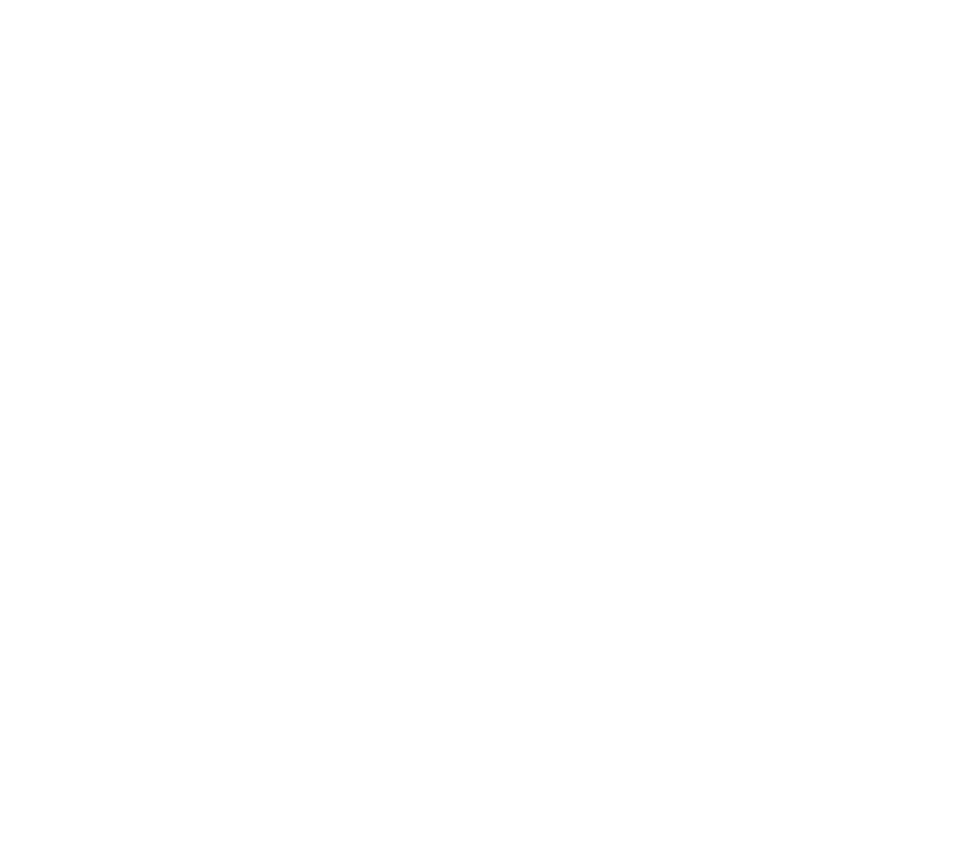
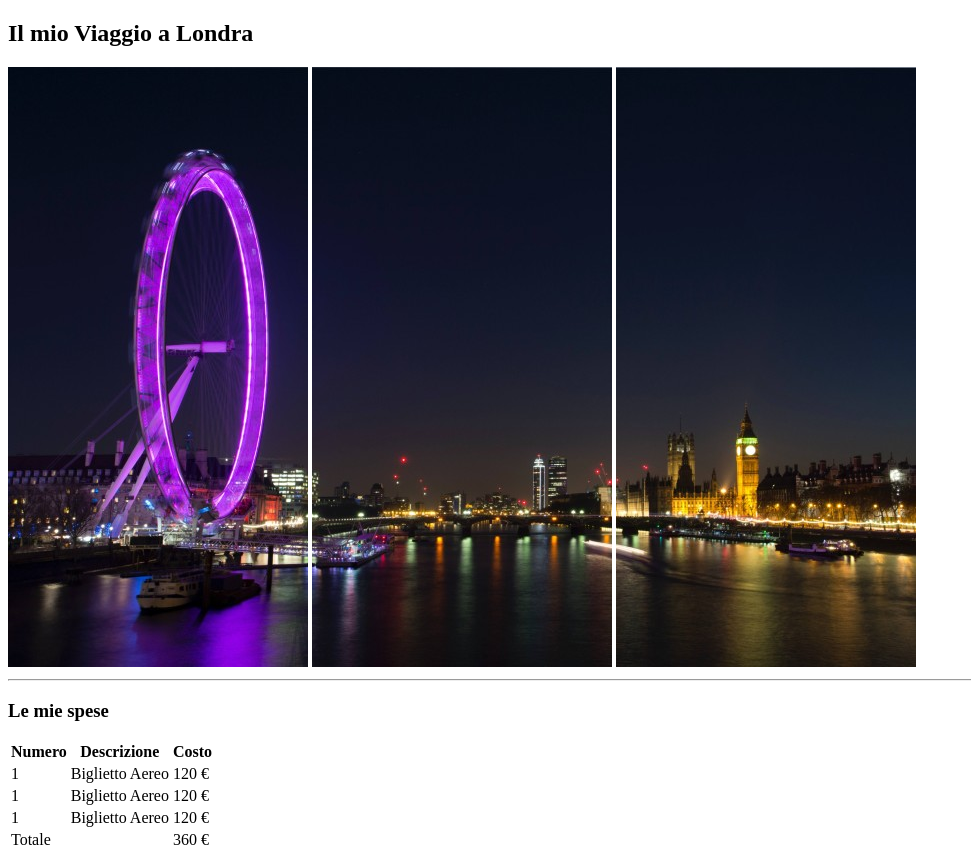
Before and after one commit to SimoneVerzeletti/html-london-trip, a plain HTML site: page index.html in a window 1280 px wide. Shown: the whole page, without its empty margins (0-971 px from the left). Before the commit the page ends 800 px from the top, so only its background shows below. Drawn offline with Linux system fonts and the light colour scheme.

Commit message:
feat: titolo-immagini-tabella

```diff
--- a/index.html
+++ b/index.html
@@ -1,11 +1,59 @@
 <!DOCTYPE html>
 <html lang="en">
+
 <head>
     <meta charset="UTF-8">
     <meta name="viewport" content="width=device-width, initial-scale=1.0">
     <title>Viaggio a Londra</title>
 </head>
+
 <body>
+    <section>
+        <h1>Il mio Viaggio a Londra</h1>
+        <div>
+            <img src="./img/pexels-bill-emrich-230794-0.jpg" alt="The London Eye">
+            <img src="./img/pexels-bill-emrich-230794-1.jpg" alt="London Bridge">
+            <img src="./img/pexels-bill-emrich-230794-2.jpg" alt="Big Bang London">
+        </div>
+    </section>
+    <hr>
+    <section>
+        <h3>Le mie spese</h3>
+        <table>
+
+            <thead>
+                <tr>
+                    <th>Numero</th>
+                    <th>Descrizione</th>
+                    <th>Costo</th>
+                </tr>
+            </thead>
+            <tbody>
+                <tr>
+                    <td>1</td>
+                    <td>Biglietto Aereo</td>
+                    <td>120 &euro;</td>
+                </tr>
+                <tr>
+                    <td>1</td>
+                    <td>Biglietto Aereo</td>
+                    <td>120 &euro;</td>
+                </tr>
+                <tr>
+                    <td>1</td>
+                    <td>Biglietto Aereo</td>
+                    <td>120 &euro;</td>
+                </tr>
+            </tbody>
+            <tfoot>
+                <tr>
+                    <td colspan="2">Totale</td>
+                    <td>360 &euro;</td>
+                </tr>
+            </tfoot>
+        </table>
+    </section>
 
 </body>
+
 </html>
```
